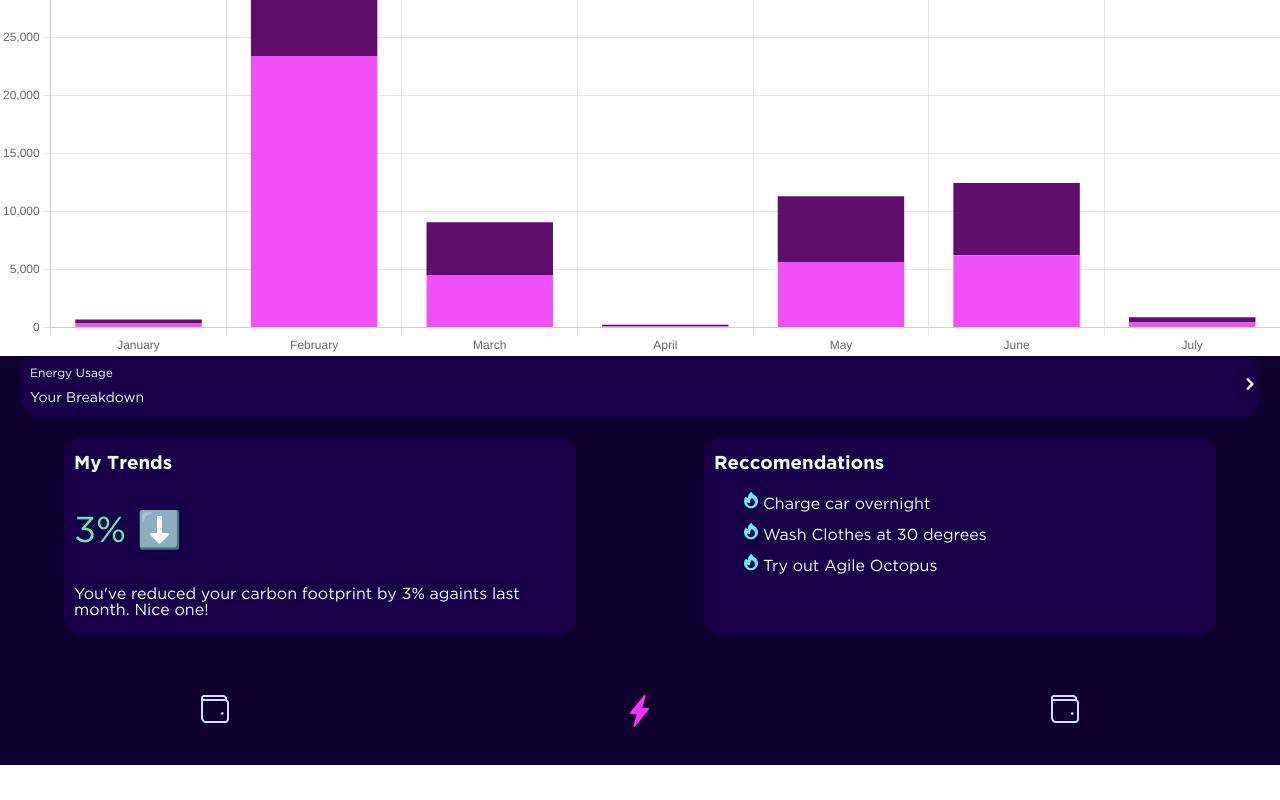
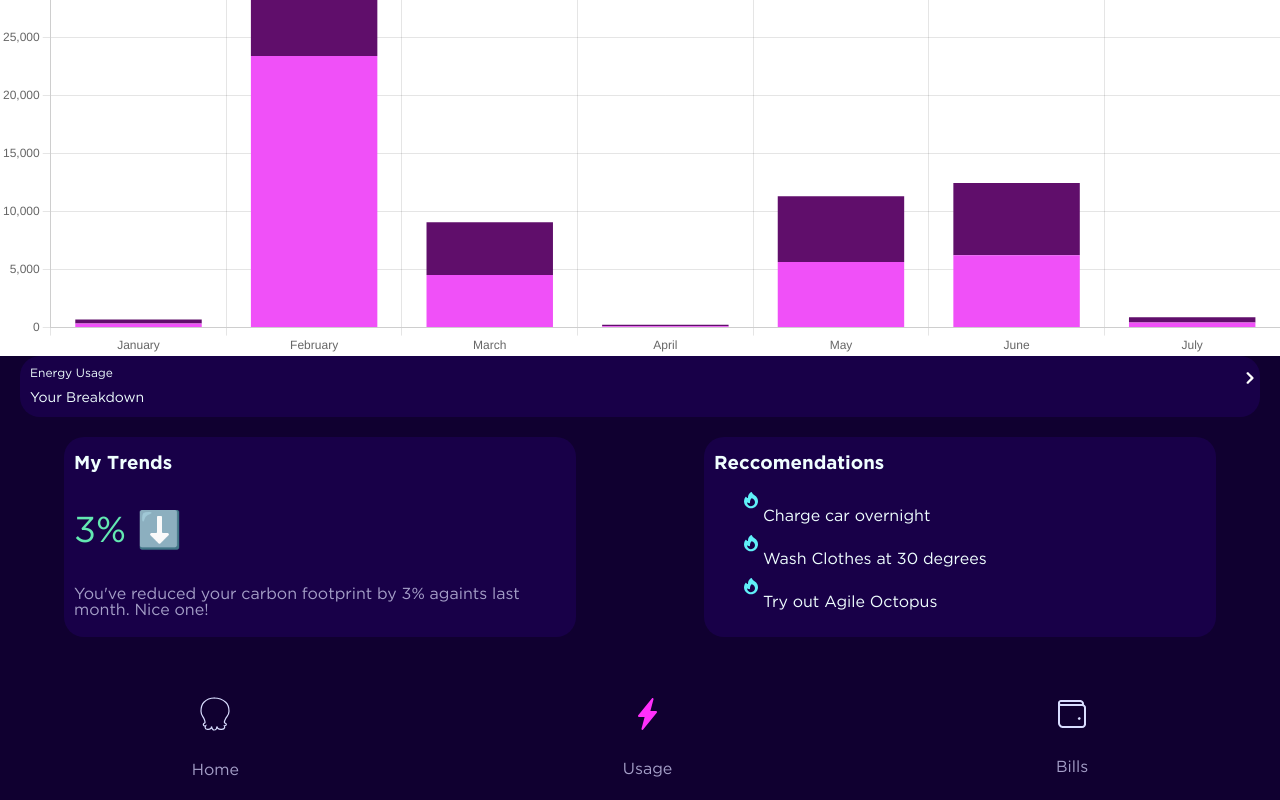
Before and after one commit to mescad/octopus-energy--project-client, a React (Create React App) app: page / in a window 1280 px wide. Shown: the part 412-1212 px from the top of the page. Before the commit the page ends 1177 px from the top, so only its background shows below. Built offline with nearby package versions, Linux system fonts and the light colour scheme.

Commit message:
add footer with icons and text

```diff
--- a/src/components/Footer/Footer.js
+++ b/src/components/Footer/Footer.js
@@ -2,20 +2,31 @@ import "./Footer.scss";
 import { Link } from "react-router-dom";
 import wallet from "../../assets/images/icons/wallet.png"
 import bolt from "../../assets/images/icons/Vector.svg";
+import octupus from "../../assets/images/icons/Octopus.svg";
 
 const Footer = () => {
   return (
     <footer>
       <div className="icons__container">
+        <div className="icons__wrapper">
+        <Link className="icons__link" to={"/"}>
+          <img src={octupus} className="icons__image"/>
+          <p>Home</p>
+        </Link></div>
+
+        <div className="icons__wrapper">
+        <Link className="icons__link" to={"/"}>
+        <img src={bolt} className="icons__image" />
+        <p>Usage</p>
+        </Link>
+        </div>
+
+        <div className="icons__wrapper">
         <Link className="icons__link" to={"/"}>
           <img src={wallet} className="icons__image"/>
+          <p>Bills</p>
         </Link>
-
-        <img src={bolt} className="icons__image" />
-
-        <Link className="icons__link" to={"/"}>
-          <img src={wallet} className="icons__image"/>
-        </Link>
+        </div>
       </div>
     </footer>
   );
--- a/src/components/Footer/Footer.scss
+++ b/src/components/Footer/Footer.scss
@@ -4,6 +4,13 @@ footer {
   background-color: $siphon;
   width: 100%;
   height: 10vh;
+}
+
+img{
+  padding-bottom: 12px;
+}
+p{
+  color: $purplehaze;
 }
 
 .icons {
@@ -13,6 +20,10 @@ footer {
     background-color: $siphon;
     display: flex;
     justify-content: space-around;
+    align-items: center;
+  }
+  &__wrapper{
+    text-align: center;
   }
 
   &__link {
```
